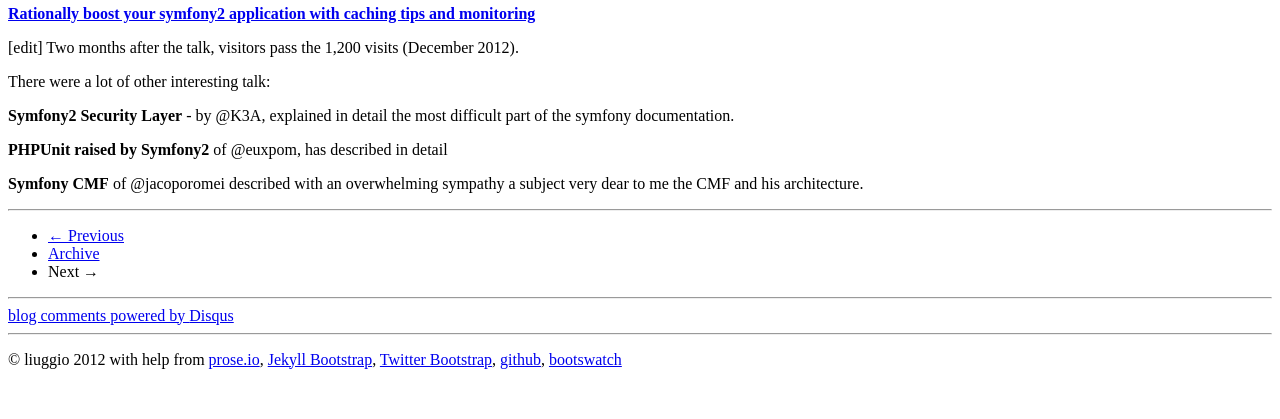
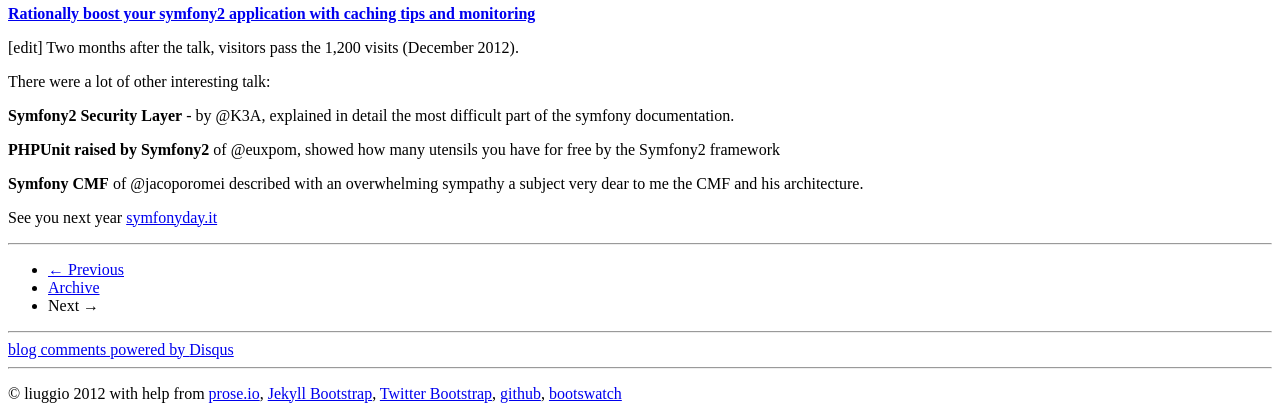
Before and after one commit to liuggio/liuggio.github.com, a Jekyll site: the page built from _posts/2012-12-20-symfony-day-5-october-turin-2012.md, in a window 1280 px wide and 900 px high, scrolled down 1484 px, cut to the strip 481-900 px from the top of the window. Built offline with Jekyll 4.4.1, drawn with Linux system fonts in a browser that asks for light colours; nearby versions of some CDN libraries; some web fonts are replaced; library files that are not in the unit come from our copies; comment, search, counter and statistics services are not loaded; before the commit the page ends 2350 px from its top, so only the background shows below that.

Commit message:
added missing paragraph

```diff
--- a/_posts/2012-12-20-symfony-day-5-october-turin-2012.md
+++ b/_posts/2012-12-20-symfony-day-5-october-turin-2012.md
@@ -20,6 +20,9 @@
 
 **Symfony2 Security Layer** - by @K3A, explained in detail the most difficult part of the symfony documentation.
 
-**PHPUnit raised by Symfony2** of @euxpom, has described in detail
+**PHPUnit raised by Symfony2** of @euxpom, showed how many utensils you have for free by the Symfony2 framework
 
 **Symfony CMF** of @jacoporomei described with an overwhelming sympathy a subject very dear to me the CMF and his architecture.
+
+
+See you next year [symfonyday.it](http://www.symfonyday.it)
```
Also changed, not shown: 2 other files.
